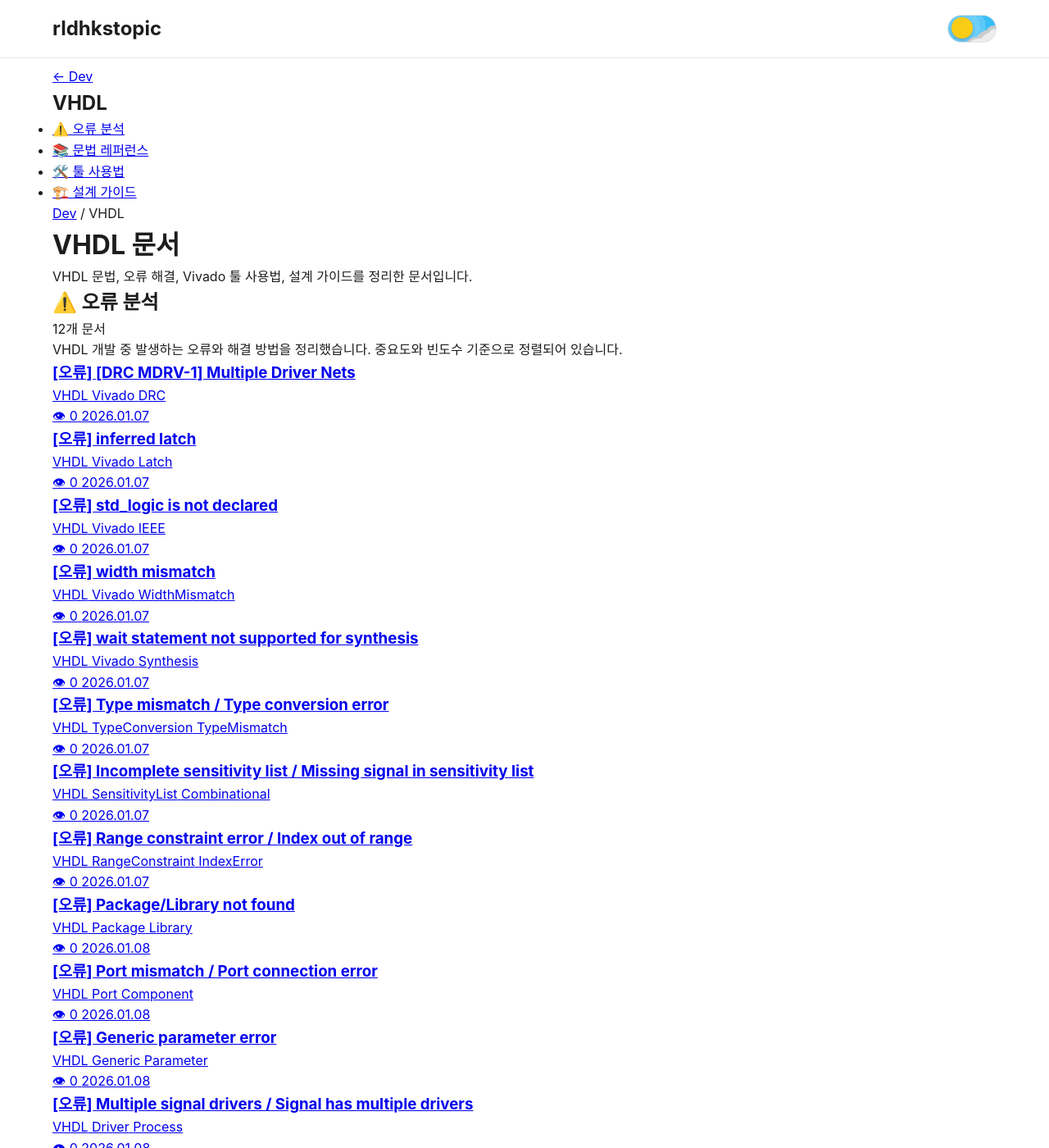
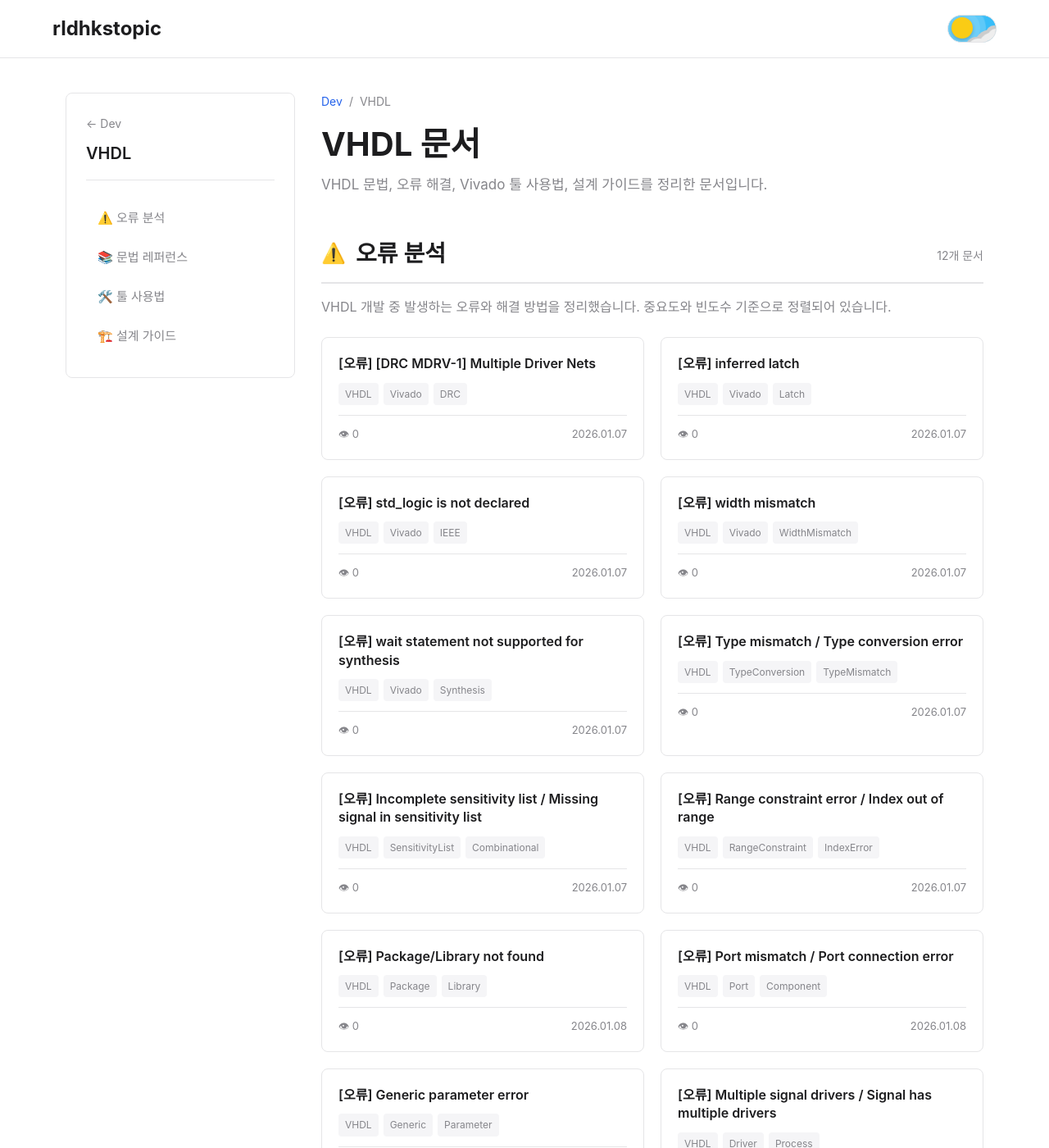
Before and after one commit to rldhkstopic/rldhkstopic.github.io, a Jekyll site: the page built from pages/dev_vhdl.html, in a window 1280 px wide and 1400 px high. Shown: the whole window at 82% size. Built offline with Jekyll 4.4.1, drawn with Linux system fonts in a browser that asks for light colours; nearby versions of some CDN libraries; a style sheet for code colours, icons or effects is not loaded.

Commit message:
[v0.0.22] Add dev-wiki.css and link it in default layout

```diff
--- a/_layouts/default.html
+++ b/_layouts/default.html
@@ -13,6 +13,7 @@
 
     <!-- Cache busting to avoid stale CSS on mobile/CDN -->
     <link rel="stylesheet" href="{{ '/assets/css/main.css' | relative_url }}?v={{ site.time | date: '%s' }}">
+    <link rel="stylesheet" href="{{ '/assets/css/dev-wiki.css' | relative_url }}?v={{ site.time | date: '%s' }}">
     <!-- Bootstrap Icons for reference markers -->
     <link rel="stylesheet" href="https://cdn.jsdelivr.net/npm/bootstrap-icons@1.11.3/font/bootstrap-icons.css">
     <link rel="canonical" href="{{ page.url | replace:'index.html','' | absolute_url }}">
--- /dev/null
+++ b/assets/css/dev-wiki.css
@@ -0,0 +1,502 @@
+/* Dev Wiki GitBook Style */
+.dev-wiki-container {
+  display: grid;
+  grid-template-columns: 280px 1fr;
+  gap: 2rem;
+  max-width: 1400px;
+  margin: 0 auto;
+  padding: 2rem 1rem;
+  min-height: calc(100vh - 200px);
+}
+
+/* 사이드바 */
+.dev-wiki-sidebar {
+  position: sticky;
+  top: 2rem;
+  height: fit-content;
+  max-height: calc(100vh - 4rem);
+  overflow-y: auto;
+}
+
+.dev-wiki-nav {
+  background: var(--bg-primary);
+  border: 1px solid var(--border-color);
+  border-radius: var(--border-radius);
+  padding: 1.5rem;
+}
+
+.dev-wiki-nav-header {
+  margin-bottom: 1.5rem;
+  padding-bottom: 1rem;
+  border-bottom: 1px solid var(--border-color);
+}
+
+.dev-wiki-nav-back {
+  display: inline-block;
+  font-size: 0.875rem;
+  color: var(--text-secondary);
+  text-decoration: none;
+  margin-bottom: 0.5rem;
+  transition: color 0.2s;
+}
+
+.dev-wiki-nav-back:hover {
+  color: var(--accent-color);
+}
+
+.dev-wiki-nav-title {
+  font-size: 1.25rem;
+  font-weight: 600;
+  color: var(--text-primary);
+  margin: 0;
+}
+
+.dev-wiki-nav-list {
+  list-style: none;
+  margin: 0;
+  padding: 0;
+}
+
+.dev-wiki-nav-item {
+  margin-bottom: 0.25rem;
+}
+
+.dev-wiki-nav-link {
+  display: flex;
+  align-items: center;
+  gap: 0.75rem;
+  padding: 0.625rem 0.875rem;
+  color: var(--text-secondary);
+  text-decoration: none;
+  border-radius: 6px;
+  transition: all 0.2s;
+  font-size: 0.9375rem;
+}
+
+.dev-wiki-nav-link:hover {
+  background: var(--bg-secondary);
+  color: var(--text-primary);
+}
+
+.dev-wiki-nav-link.active {
+  background: var(--accent-light);
+  color: var(--accent-color);
+  font-weight: 500;
+}
+
+.dev-wiki-nav-icon {
+  font-size: 1rem;
+  width: 1.25rem;
+  text-align: center;
+}
+
+.dev-wiki-nav-text {
+  flex: 1;
+}
+
+/* 메인 콘텐츠 */
+.dev-wiki-main {
+  min-width: 0;
+}
+
+.dev-wiki-header {
+  margin-bottom: 3rem;
+}
+
+.dev-wiki-breadcrumb {
+  display: flex;
+  align-items: center;
+  gap: 0.5rem;
+  font-size: 0.875rem;
+  color: var(--text-secondary);
+  margin-bottom: 1rem;
+}
+
+.dev-wiki-breadcrumb a {
+  color: var(--accent-color);
+  text-decoration: none;
+}
+
+.dev-wiki-breadcrumb a:hover {
+  text-decoration: underline;
+}
+
+.dev-wiki-breadcrumb-separator {
+  color: var(--text-secondary);
+}
+
+.dev-wiki-title {
+  font-size: 2.5rem;
+  font-weight: 700;
+  color: var(--text-primary);
+  margin: 0 0 0.75rem 0;
+  line-height: 1.2;
+}
+
+.dev-wiki-description {
+  font-size: 1.0625rem;
+  color: var(--text-secondary);
+  line-height: 1.6;
+  margin: 0;
+}
+
+/* 섹션 */
+.dev-wiki-section {
+  margin-bottom: 4rem;
+}
+
+.dev-wiki-section-header {
+  display: flex;
+  align-items: baseline;
+  justify-content: space-between;
+  margin-bottom: 1rem;
+  padding-bottom: 0.75rem;
+  border-bottom: 2px solid var(--border-color);
+}
+
+.dev-wiki-section-title {
+  display: flex;
+  align-items: center;
+  gap: 0.75rem;
+  font-size: 1.75rem;
+  font-weight: 600;
+  color: var(--text-primary);
+  margin: 0;
+}
+
+.dev-wiki-section-icon {
+  font-size: 1.5rem;
+}
+
+.dev-wiki-section-count {
+  font-size: 0.875rem;
+  color: var(--text-secondary);
+  font-weight: 400;
+}
+
+.dev-wiki-section-description {
+  font-size: 1rem;
+  color: var(--text-secondary);
+  line-height: 1.6;
+  margin: 0 0 1.5rem 0;
+}
+
+.dev-wiki-section-link {
+  color: var(--text-primary);
+  text-decoration: none;
+}
+
+.dev-wiki-section-link:hover {
+  color: var(--accent-color);
+}
+
+/* 카테고리 그리드 (메인 페이지) */
+.dev-wiki-categories {
+  display: grid;
+  grid-template-columns: repeat(auto-fit, minmax(300px, 1fr));
+  gap: 1.5rem;
+  margin-top: 1.5rem;
+}
+
+.dev-wiki-category {
+  background: var(--bg-primary);
+  border: 1px solid var(--border-color);
+  border-radius: var(--border-radius);
+  padding: 1.5rem;
+}
+
+.dev-wiki-category-title {
+  display: flex;
+  align-items: center;
+  gap: 0.5rem;
+  font-size: 1.125rem;
+  font-weight: 600;
+  color: var(--text-primary);
+  margin: 0 0 1rem 0;
+}
+
+.dev-wiki-category-icon {
+  font-size: 1.25rem;
+}
+
+.dev-wiki-doc-list {
+  list-style: none;
+  margin: 0;
+  padding: 0;
+}
+
+.dev-wiki-doc-item {
+  margin-bottom: 0.5rem;
+}
+
+.dev-wiki-doc-link {
+  display: flex;
+  align-items: center;
+  justify-content: space-between;
+  padding: 0.625rem 0.875rem;
+  color: var(--text-primary);
+  text-decoration: none;
+  border-radius: 6px;
+  transition: all 0.2s;
+  font-size: 0.9375rem;
+}
+
+.dev-wiki-doc-link:hover {
+  background: var(--bg-secondary);
+  color: var(--accent-color);
+}
+
+.dev-wiki-doc-title {
+  flex: 1;
+}
+
+.dev-wiki-doc-meta {
+  display: flex;
+  align-items: center;
+  gap: 0.75rem;
+  font-size: 0.8125rem;
+  color: var(--text-secondary);
+}
+
+.dev-wiki-doc-views {
+  white-space: nowrap;
+}
+
+.dev-wiki-doc-badge {
+  display: inline-block;
+  padding: 0.25rem 0.5rem;
+  background: var(--accent-light);
+  color: var(--accent-color);
+  border-radius: 4px;
+  font-size: 0.75rem;
+  font-weight: 500;
+  margin-left: 0.5rem;
+}
+
+.dev-wiki-more-link {
+  display: inline-block;
+  margin-top: 1rem;
+  padding: 0.5rem 1rem;
+  color: var(--accent-color);
+  text-decoration: none;
+  font-size: 0.875rem;
+  border-radius: 6px;
+  transition: all 0.2s;
+}
+
+.dev-wiki-more-link:hover {
+  background: var(--accent-light);
+}
+
+/* 문서 카드 그리드 (VHDL 페이지) */
+.dev-wiki-doc-grid {
+  display: grid;
+  grid-template-columns: repeat(auto-fill, minmax(280px, 1fr));
+  gap: 1.25rem;
+  margin-top: 1.5rem;
+}
+
+.dev-wiki-doc-card {
+  background: var(--bg-primary);
+  border: 1px solid var(--border-color);
+  border-radius: var(--border-radius);
+  overflow: hidden;
+  transition: all 0.2s;
+}
+
+.dev-wiki-doc-card:hover {
+  border-color: var(--accent-color);
+  box-shadow: var(--shadow-md);
+  transform: translateY(-2px);
+}
+
+.dev-wiki-doc-card-link {
+  display: block;
+  padding: 1.25rem;
+  text-decoration: none;
+  color: inherit;
+}
+
+.dev-wiki-doc-card-title {
+  font-size: 1rem;
+  font-weight: 600;
+  color: var(--text-primary);
+  margin: 0 0 0.75rem 0;
+  line-height: 1.4;
+}
+
+.dev-wiki-doc-card-tags {
+  display: flex;
+  flex-wrap: wrap;
+  gap: 0.375rem;
+  margin-bottom: 0.75rem;
+}
+
+.dev-wiki-doc-card-tag {
+  display: inline-block;
+  padding: 0.25rem 0.5rem;
+  background: var(--bg-secondary);
+  color: var(--text-secondary);
+  border-radius: 4px;
+  font-size: 0.75rem;
+}
+
+.dev-wiki-doc-card-meta {
+  display: flex;
+  align-items: center;
+  justify-content: space-between;
+  font-size: 0.8125rem;
+  color: var(--text-secondary);
+  padding-top: 0.75rem;
+  border-top: 1px solid var(--border-color);
+}
+
+.dev-wiki-doc-card-views {
+  white-space: nowrap;
+}
+
+.dev-wiki-doc-card-date {
+  white-space: nowrap;
+}
+
+/* 문서 리스트 (VHDL 페이지) */
+.dev-wiki-doc-list-container {
+  margin-top: 1.5rem;
+}
+
+.dev-wiki-doc-item-large {
+  background: var(--bg-primary);
+  border: 1px solid var(--border-color);
+  border-radius: var(--border-radius);
+  margin-bottom: 1rem;
+  transition: all 0.2s;
+}
+
+.dev-wiki-doc-item-large:hover {
+  border-color: var(--accent-color);
+  box-shadow: var(--shadow-md);
+}
+
+.dev-wiki-doc-item-link {
+  display: flex;
+  align-items: center;
+  justify-content: space-between;
+  padding: 1.25rem 1.5rem;
+  text-decoration: none;
+  color: inherit;
+}
+
+.dev-wiki-doc-item-content {
+  flex: 1;
+  min-width: 0;
+}
+
+.dev-wiki-doc-item-title {
+  font-size: 1.125rem;
+  font-weight: 600;
+  color: var(--text-primary);
+  margin: 0 0 0.5rem 0;
+  line-height: 1.4;
+}
+
+.dev-wiki-doc-item-tags {
+  display: flex;
+  flex-wrap: wrap;
+  gap: 0.375rem;
+  margin-top: 0.5rem;
+}
+
+.dev-wiki-doc-item-tag {
+  display: inline-block;
+  padding: 0.25rem 0.5rem;
+  background: var(--bg-secondary);
+  color: var(--text-secondary);
+  border-radius: 4px;
+  font-size: 0.75rem;
+}
+
+.dev-wiki-doc-item-meta {
+  display: flex;
+  flex-direction: column;
+  align-items: flex-end;
+  gap: 0.375rem;
+  font-size: 0.8125rem;
+  color: var(--text-secondary);
+  margin-left: 1.5rem;
+  white-space: nowrap;
+}
+
+.dev-wiki-doc-item-date {
+  white-space: nowrap;
+}
+
+.dev-wiki-doc-item-views {
+  white-space: nowrap;
+}
+
+/* 반응형 디자인 */
+@media (max-width: 1024px) {
+  .dev-wiki-container {
+    grid-template-columns: 240px 1fr;
+    gap: 1.5rem;
+  }
+
+  .dev-wiki-doc-grid {
+    grid-template-columns: repeat(auto-fill, minmax(240px, 1fr));
+  }
+}
+
+@media (max-width: 768px) {
+  .dev-wiki-container {
+    grid-template-columns: 1fr;
+    gap: 2rem;
+    padding: 1rem;
+  }
+
+  .dev-wiki-sidebar {
+    position: static;
+    max-height: none;
+  }
+
+  .dev-wiki-nav {
+    position: sticky;
+    top: 1rem;
+  }
+
+  .dev-wiki-title {
+    font-size: 2rem;
+  }
+
+  .dev-wiki-categories {
+    grid-template-columns: 1fr;
+  }
+
+  .dev-wiki-doc-grid {
+    grid-template-columns: 1fr;
+  }
+
+  .dev-wiki-doc-item-link {
+    flex-direction: column;
+    align-items: flex-start;
+  }
+
+  .dev-wiki-doc-item-meta {
+    flex-direction: row;
+    margin-left: 0;
+    margin-top: 0.75rem;
+  }
+}
+
+@media (max-width: 480px) {
+  .dev-wiki-container {
+    padding: 0.75rem;
+  }
+
+  .dev-wiki-title {
+    font-size: 1.75rem;
+  }
+
+  .dev-wiki-section-title {
+    font-size: 1.5rem;
+  }
+}
```
